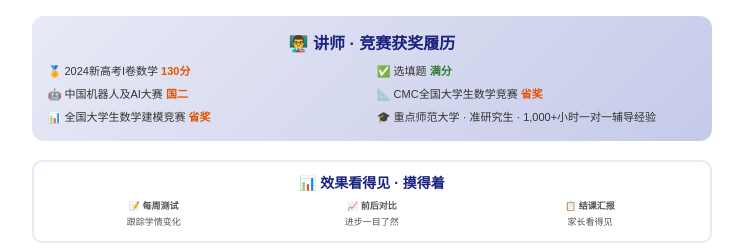
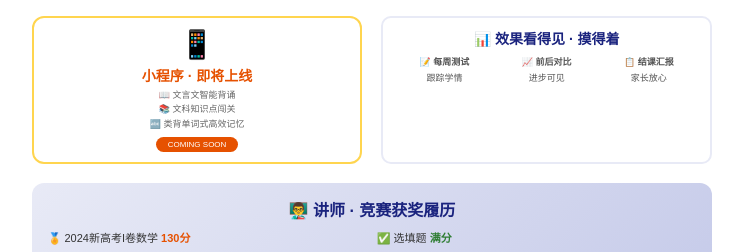
Before and after one commit to jiabay/summer-math-2026, a plain HTML site: page flyer.html in a window 1280 px wide. Shown: the part 1466-1718 px from the top of the page, without its empty margins (25-768 px from the left). Drawn offline with Linux system fonts and the light colour scheme; files whose address does not match are found by name.

Commit message:
传单加小程序预告

```diff
--- a/flyer.html
+++ b/flyer.html
@@ -147,6 +147,27 @@ body{font-family:'Microsoft YaHei','微软雅黑',sans-serif}
     </div>
   </div>
 
+
+  <!-- 即将上线 -->
+  <div style="display:grid;grid-template-columns:1fr 1fr;gap:5mm;margin-bottom:5mm;">
+    <div style="background:#fff;border:2px solid #ffd54f;border-radius:12px;padding:10px 12px;text-align:center;">
+      <div style="font-size:28px;margin-bottom:4px;">📱</div>
+      <div style="font-size:14px;font-weight:900;color:#e65100;margin-bottom:3px;">小程序 · 即将上线</div>
+      <div style="font-size:9px;color:#666;line-height:1.6;">📖 文言文智能背诵<br>📚 文科知识点闯关<br>🔤 类背单词式高效记忆</div>
+      <div style="display:inline-block;background:#e65100;color:#fff;padding:3px 12px;border-radius:10px;font-size:8px;margin-top:6px;">COMING SOON</div>
+    </div>
+
+    <!-- 效果看得见 -->
+    <div style="background:#fff;border:2px solid #e8eaf6;border-radius:10px;padding:10px 12px;">
+      <div style="font-size:14px;font-weight:900;color:#1a237e;text-align:center;margin-bottom:6px;">📊 效果看得见 · 摸得着</div>
+      <div style="display:grid;grid-template-columns:1fr 1fr 1fr;gap:4px;font-size:9px;color:#555;line-height:1.8;">
+        <div style="text-align:center;">📝 <b>每周测试</b><br>跟踪学情</div>
+        <div style="text-align:center;">📈 <b>前后对比</b><br>进步可见</div>
+        <div style="text-align:center;">📋 <b>结课汇报</b><br>家长放心</div>
+      </div>
+    </div>
+  </div>
+
   <!-- 师资 -->
   <div style="background:linear-gradient(135deg,#e8eaf6,#c5cae9);border-radius:12px;padding:14px 16px;margin-bottom:5mm;">
     <div style="font-size:16px;font-weight:900;color:#1a237e;text-align:center;margin-bottom:8px;">👨‍🏫 讲师 · 竞赛获奖履历</div>
@@ -161,14 +182,7 @@ body{font-family:'Microsoft YaHei','微软雅黑',sans-serif}
   </div>
 
   <!-- 效果看得见 -->
-  <div style="background:#fff;border:2px solid #e8eaf6;border-radius:10px;padding:10px 14px;margin-bottom:5mm;">
-    <div style="font-size:14px;font-weight:900;color:#1a237e;text-align:center;margin-bottom:6px;">📊 效果看得见 · 摸得着</div>
-    <div style="display:grid;grid-template-columns:1fr 1fr 1fr;gap:6px;font-size:9px;color:#555;line-height:1.8;">
-      <div style="text-align:center;">📝 <b>每周测试</b><br>跟踪学情变化</div>
-      <div style="text-align:center;">📈 <b>前后对比</b><br>进步一目了然</div>
-      <div style="text-align:center;">📋 <b>结课汇报</b><br>家长看得见</div>
-    </div>
-  </div>
+
 
   <!-- 课程信息 + 价格 -->
   <div style="display:grid;grid-template-columns:1.5fr 1fr;gap:4mm;">
```
